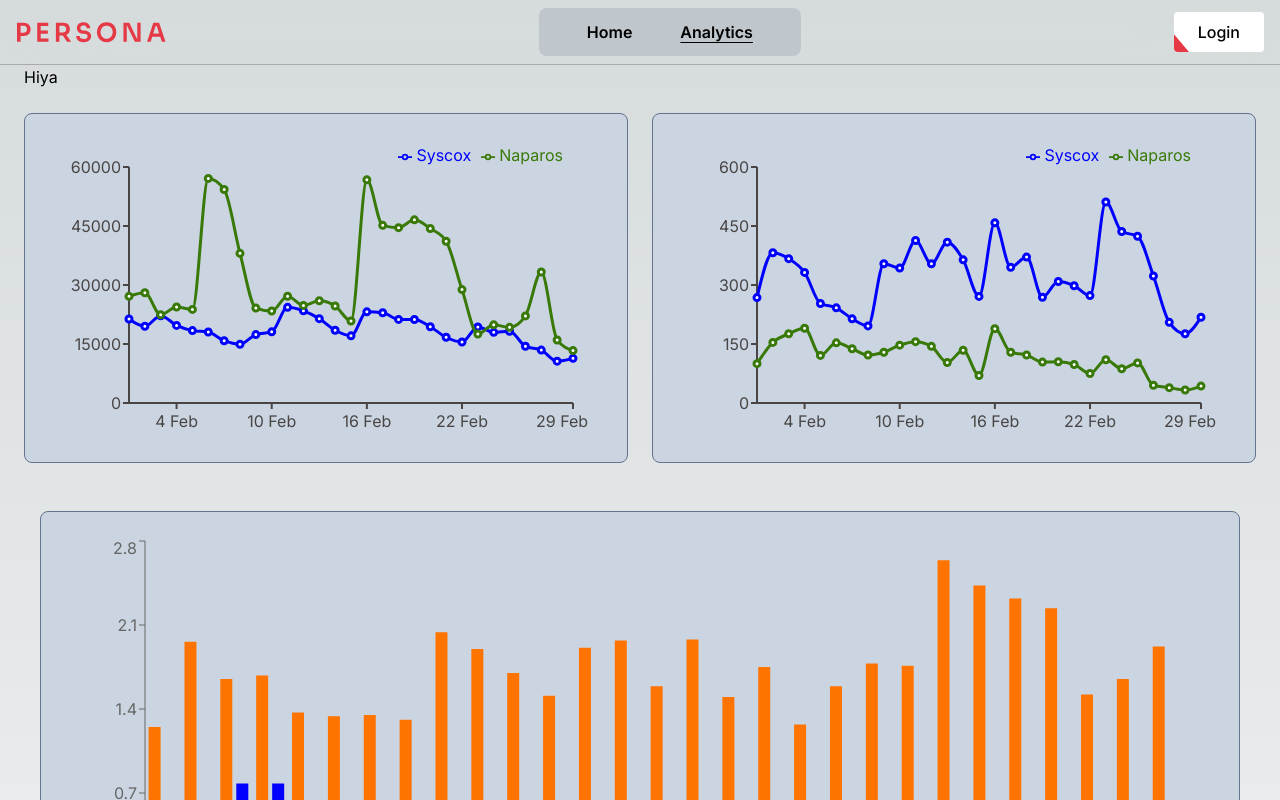
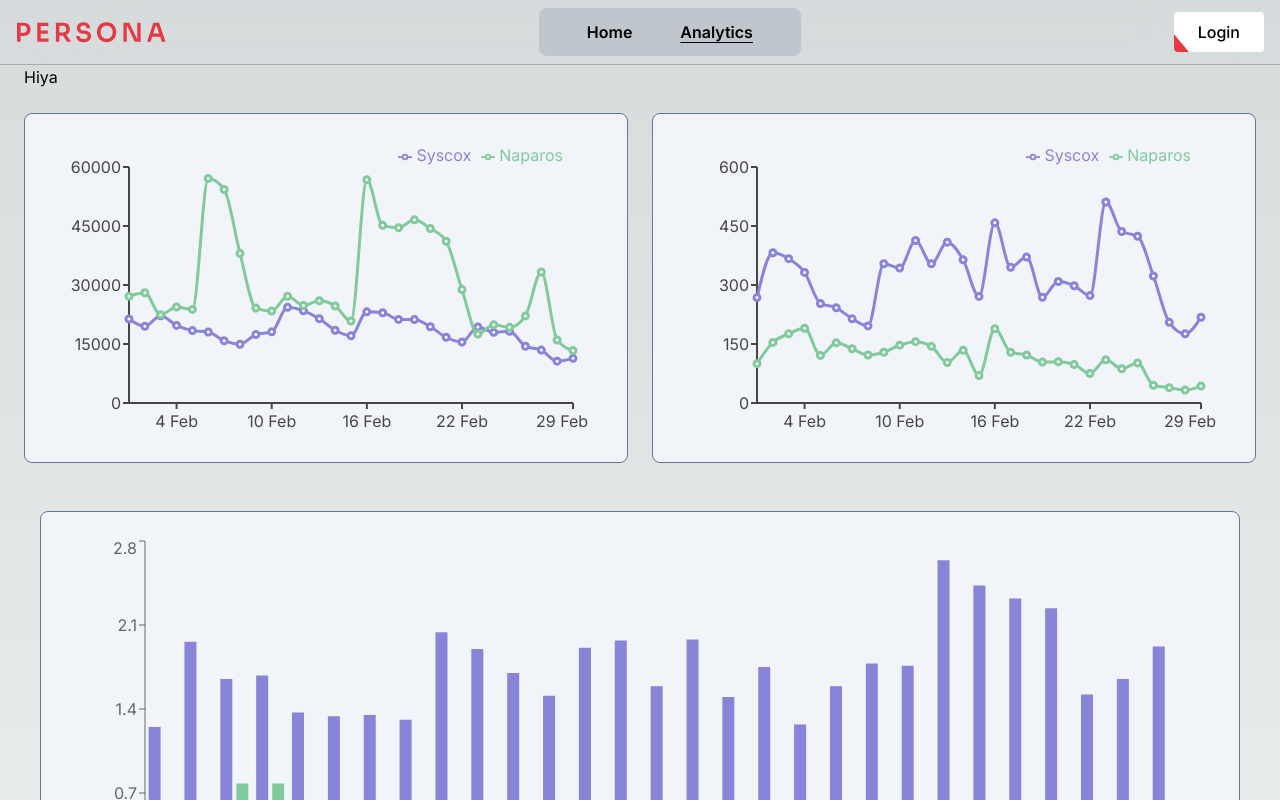
Before and after one commit to cdr7299/ad-anayltics-dash, a Next.js app: page /analytics in a window 1280 px wide. Shown: the top 800 px of the page. Built offline with nearby package versions, Linux system fonts and the light colour scheme.

Commit message:
refactor: move parsing to utils, add types while parsing data

```diff
--- a/app/analytics/_components/charts/_components/ad-clicks-plot/ad-clicks-plot.tsx
+++ b/app/analytics/_components/charts/_components/ad-clicks-plot/ad-clicks-plot.tsx
@@ -10,30 +10,12 @@ import {
 } from "recharts";
 
 import advertiser_data from "@/app/_data/advertiser_data.json";
-const colors = [
-  "#0000ff",
-  "#387908",
-  "#ff0000",
-  "#ff7300",
-  "#ff00ff",
-  "#ffff00",
-  "#00ff00",
-  "#00ffff",
-];
-const monthNames = [
-  "Jan",
-  "Feb",
-  "Mar",
-  "Apr",
-  "May",
-  "Jun",
-  "Jul",
-  "Aug",
-  "Sept",
-  "Oct",
-  "Nov",
-  "Dec",
-];
+import {
+  getFormattedDate,
+  getParsedClicksByAdvertiser,
+} from "../../charts.utils";
+import { CHART_COLORS } from "../../charts.constants";
+
 export interface AdvertiserData {
   advertiser: string;
   date: string;
@@ -42,27 +24,22 @@ export interface AdvertiserData {
   ctr: number;
 }
 
-const LineChartPlot = () => {
-  const data: AdvertiserData[] = advertiser_data;
-  const advertisers = [...new Set(data.map((item) => item.advertiser))];
-  const dates = [...new Set(data.map((item) => item.date))];
-
-  const combinedData = dates.map((date) => {
-    let dateEntry = { date };
-    data.forEach((item) => {
-      if (item.date === date) {
-        dateEntry[item.advertiser] = item.clicks;
-      }
-    });
-    return dateEntry;
-  });
-  const renderCustomLabel = ({ payload, x, y, width, height, value }) => {
-    const formattedDate = new Date(payload.value);
-    const day = formattedDate.getDate();
-
-    const month = monthNames[formattedDate.getMonth()];
-
-    const finalDate = `${day} ${month}`;
+const LineChartPlot = ({
+  advertiser_data,
+}: {
+  advertiser_data: AdvertiserData[];
+}) => {
+  const { data, advertisers } = getParsedClicksByAdvertiser(advertiser_data);
+  const renderCustomLabel = ({
+    payload,
+    x,
+    y,
+  }: {
+    payload: { value: string };
+    x: string | number;
+    y: string | number;
+  }) => {
+    const date = getFormattedDate(payload.value);
     return (
       <text
         x={x}
@@ -70,7 +47,7 @@ const LineChartPlot = () => {
         fill="#494545"
         textAnchor="middle"
         dy={16}
-      >{`${finalDate}`}</text>
+      >{`${date}`}</text>
     );
   };
   return (
@@ -79,7 +56,7 @@ const LineChartPlot = () => {
         <LineChart
           width={500}
           height={300}
-          data={combinedData}
+          data={data}
           margin={{
             top: 5,
             right: 30,
@@ -102,7 +79,7 @@ const LineChartPlot = () => {
               key={advertiser}
               type="monotone"
               dataKey={advertiser}
-              stroke={colors[index % colors.length]}
+              stroke={CHART_COLORS[index % CHART_COLORS.length]}
               strokeWidth="3"
             />
           ))}
--- a/app/analytics/_components/charts/_components/ad-impressions-plot/ad-impressions-plot.tsx
+++ b/app/analytics/_components/charts/_components/ad-impressions-plot/ad-impressions-plot.tsx
@@ -1,6 +1,4 @@
 import {
-  CartesianGrid,
-  Label,
   Legend,
   Line,
   LineChart,
@@ -10,54 +8,31 @@ import {
   YAxis,
 } from "recharts";
 
-import advertiser_data from "@/app/_data/advertiser_data.json";
 import { AdvertiserData } from "@/types/advertiser-data";
-const monthNames = [
-  "Jan",
-  "Feb",
-  "Mar",
-  "Apr",
-  "May",
-  "Jun",
-  "Jul",
-  "Aug",
-  "Sept",
-  "Oct",
-  "Nov",
-  "Dec",
-];
-const colors = [
-  "#0000ff",
-  "#387908",
-  "#ff0000",
-  "#ff7300",
-  "#ff00ff",
-  "#ffff00",
-  "#00ff00",
-  "#00ffff",
-];
+import {
+  getFormattedDate,
+  getParsedImpressionsByAdvertiser,
+} from "../../charts.utils";
+import { CHART_COLORS } from "../../charts.constants";
 
-const LineChartPlot = () => {
-  const data: AdvertiserData[] = advertiser_data;
-  const advertisers = [...new Set(data.map((item) => item.advertiser))];
-  const dates = [...new Set(data.map((item) => item.date))];
+const LineChartPlot = ({
+  advertiser_data,
+}: {
+  advertiser_data: AdvertiserData[];
+}) => {
+  const { data, advertisers } =
+    getParsedImpressionsByAdvertiser(advertiser_data);
 
-  const combinedData = dates.map((date) => {
-    let dateEntry = { date };
-    data.forEach((item) => {
-      if (item.date === date) {
-        dateEntry[item.advertiser] = item.impressions;
-      }
-    });
-    return dateEntry;
-  });
-  const renderCustomLabel = ({ payload, x, y, width, height, value }) => {
-    const formattedDate = new Date(payload.value);
-    const day = formattedDate.getDate();
-
-    const month = monthNames[formattedDate.getMonth()];
-
-    const finalDate = `${day} ${month}`;
+  const renderCustomLabel = ({
+    payload,
+    x,
+    y,
+  }: {
+    payload: { value: string };
+    x: string | number;
+    y: string | number;
+  }) => {
+    const date = getFormattedDate(payload.value);
     return (
       <text
         x={x}
@@ -65,7 +40,7 @@ const LineChartPlot = () => {
         fill="#494545"
         textAnchor="middle"
         dy={16}
-      >{`${finalDate}`}</text>
+      >{`${date}`}</text>
     );
   };
   return (
@@ -74,7 +49,7 @@ const LineChartPlot = () => {
         <LineChart
           width={500}
           height={300}
-          data={combinedData}
+          data={data}
           margin={{
             top: 5,
             right: 30,
@@ -88,11 +63,7 @@ const LineChartPlot = () => {
             stroke="#494545"
             tick={renderCustomLabel}
           />
-          <YAxis
-            strokeWidth={2}
-            stroke="#494545"
-            // label={{ value: "Impressions", angle: -90, position: "insideLeft" }}
-          ></YAxis>
+          <YAxis strokeWidth={2} stroke="#494545"></YAxis>
           <Tooltip />
           <Legend align="right" verticalAlign="top" />
 
@@ -101,7 +72,7 @@ const LineChartPlot = () => {
               key={advertiser}
               type="monotone"
               dataKey={advertiser}
-              stroke={colors[index % colors.length]}
+              stroke={CHART_COLORS[index % CHART_COLORS.length]}
               strokeWidth="3"
             />
           ))}
--- a/app/analytics/_components/charts/_components/ctr-bar-plot/ctr-bar-plot.tsx
+++ b/app/analytics/_components/charts/_components/ctr-bar-plot/ctr-bar-plot.tsx
@@ -7,39 +7,23 @@ import {
   Legend,
   Bar,
 } from "recharts";
-import advertiser_data from "@/app/_data/advertiser_data.json";
 import { AdvertiserData } from "@/types/advertiser-data";
-const colors = [
-  "#ff7300",
-  "#0000ff",
-  "#ff00ff",
-  "#387908",
-  "#ff0000",
-  "#ffff00",
-  "#00ff00",
-  "#00ffff",
-];
-const BarChartPlot = () => {
-  const data: AdvertiserData[] = advertiser_data;
-  const advertisers = [...new Set(data.map((item) => item.advertiser))];
-  const dates = [...new Set(data.map((item) => item.date))];
+import { getCtrByAdvertiser } from "../../charts.utils";
+import { CHART_COLORS } from "../../charts.constants";
 
-  const combinedData = dates.map((date) => {
-    let dateEntry = { date };
-    data.forEach((item) => {
-      if (item.date === date) {
-        dateEntry[item.advertiser] = item.ctr;
-      }
-    });
-    return dateEntry;
-  });
+const BarChartPlot = ({
+  advertiser_data,
+}: {
+  advertiser_data: AdvertiserData[];
+}) => {
+  const { data, advertisers } = getCtrByAdvertiser(advertiser_data);
   return (
     <>
       <ResponsiveContainer width="100%" height="100%">
         <BarChart
           width={730}
           height={250}
-          data={combinedData}
+          data={data}
           margin={{
             top: 5,
             right: 30,
@@ -55,7 +39,7 @@ const BarChartPlot = () => {
             <Bar
               key={advertiser}
               dataKey={advertiser}
-              fill={colors[index % colors.length]}
+              fill={CHART_COLORS[index % CHART_COLORS.length]}
             />
           ))}
         </BarChart>
--- a/app/analytics/_components/charts/charts.tsx
+++ b/app/analytics/_components/charts/charts.tsx
@@ -3,7 +3,8 @@ import AdImpressions from "./_components/ad-impressions-plot";
 import AdClicks from "./_components/ad-clicks-plot";
 import BarChartPlot from "./_components/ctr-bar-plot/ctr-bar-plot";
 import CountryImpressionsPlot from "./_components/country-impressions-plot";
-
+import advertiser_data from "@/app/_data/advertiser_data.json";
+import country_data from "@/app/_data/country_data.json";
 const Charts = () => {
   return (
     <div className="size-full flex flex-col px-6">
@@ -41,21 +42,21 @@ const Charts = () => {
       </section> */}
       <section className="w-full rounded-lg">Hiya</section>
       <section className="flex my-6 gap-6">
-        <div className="w-1/2 h-[350px] bg-slate-300 border-[1px] border-slate-500 rounded-lg p-6">
-          <AdImpressions />
+        <div className="w-1/2 h-[350px] bg-slate-100 border-[1px] border-slate-500 rounded-lg p-6">
+          <AdImpressions advertiser_data={advertiser_data} />
         </div>
 
-        <div className="w-1/2 h-[350px] bg-slate-300 border-[1px] border-slate-500 rounded-lg p-6">
-          <AdClicks />
+        <div className="w-1/2 h-[350px] bg-slate-100 border-[1px] border-slate-500 rounded-lg p-6">
+          <AdClicks advertiser_data={advertiser_data} />
         </div>
       </section>
 
       <section className="flex flex-col my-6 px-4 gap-6">
-        <div className=" w-full h-[450px] bg-slate-300 border-[1px] border-slate-500 rounded-lg p-6">
-          <BarChartPlot />
+        <div className=" w-full h-[450px] bg-slate-100 border-[1px] border-slate-500 rounded-lg p-6">
+          <BarChartPlot advertiser_data={advertiser_data} />
         </div>
-        <div className=" w-full h-[700px] bg-slate-300 border-[1px] border-slate-500 rounded-lg p-6">
-          <CountryImpressionsPlot />
+        <div className=" w-full h-[700px] bg-slate-100 border-[1px] border-slate-500 rounded-lg p-6">
+          <CountryImpressionsPlot country_data={country_data} />
         </div>
       </section>
     </div>
--- /dev/null
+++ b/app/analytics/_components/charts/charts.utils.ts
@@ -0,0 +1,93 @@
+import { AdvertiserData } from "@/types/advertiser-data";
+import { MONTH_NAMES } from "./charts.constants";
+import { CountryData } from "@/types/country-data";
+
+//TODO: Make type inference work better, intermediate data structures are not optimal probably
+
+const getFormattedDate = (dateString: string) => {
+  const formattedDate = new Date(dateString);
+  const day = formattedDate.getDate() || "";
+  const month = MONTH_NAMES[formattedDate.getMonth()] || "";
+  return `${day} ${month}`;
+};
+
+const getUniqueAdvertisersAndUniqueDates = (
+  advertiser_data: AdvertiserData[]
+) => {
+  const advertisers = [
+    ...new Set(advertiser_data.map((item) => item.advertiser)),
+  ];
+  const dates = [...new Set(advertiser_data.map((item) => item.date))];
+  return { advertisers, dates };
+};
+
+const getParsedImpressionsByAdvertiser = (
+  advertiser_data: AdvertiserData[]
+) => {
+  const { advertisers, dates } =
+    getUniqueAdvertisersAndUniqueDates(advertiser_data);
+  const combinedData = dates.map((date) => {
+    let dateEntry: { [key: string]: number | string } = { date };
+    advertiser_data.forEach((item) => {
+      if (item.date === date) {
+        dateEntry[item.advertiser] = item.impressions;
+      }
+    });
+    return dateEntry;
+  });
+  return { advertisers, data: combinedData };
+};
+
+const getParsedClicksByAdvertiser = (advertiser_data: AdvertiserData[]) => {
+  const { advertisers, dates } =
+    getUniqueAdvertisersAndUniqueDates(advertiser_data);
+  const combinedData = dates.map((date) => {
+    let dateEntry: { [key: string]: number | string } = { date };
+    advertiser_data.forEach((item) => {
+      if (item.date === date) {
+        dateEntry[item.advertiser] = item.clicks;
+      }
+    });
+    return dateEntry;
+  });
+  return { advertisers, data: combinedData };
+};
+
+const getCtrByAdvertiser = (advertiser_data: AdvertiserData[]) => {
+  const { advertisers, dates } =
+    getUniqueAdvertisersAndUniqueDates(advertiser_data);
+  const combinedData = dates.map((date) => {
+    let dateEntry: { [key: string]: number | string } = { date };
+    advertiser_data.forEach((item) => {
+      if (item.date === date) {
+        dateEntry[item.advertiser] = item.ctr;
+      }
+    });
+    return dateEntry;
+  });
+  return { advertisers, data: combinedData };
+};
+
+const getImpressionsByCountry = (country_data: CountryData[]) => {
+  let dict: { [key: string]: number } = {};
+  country_data.forEach((row) => {
+    if (dict[row.country]) {
+      dict[row.country] += row.impressions;
+    } else {
+      dict[row.country] = row.impressions;
+    }
+  });
+  let res: { country: string; impressions: number }[] = [];
+  Object.keys(dict).forEach((item) => {
+    res.push({ country: item, impressions: dict[item] });
+  });
+  return res;
+};
+
+export {
+  getParsedImpressionsByAdvertiser,
+  getFormattedDate,
+  getParsedClicksByAdvertiser,
+  getCtrByAdvertiser,
+  getImpressionsByCountry,
+};
--- /dev/null
+++ b/types/country-data.ts
@@ -0,0 +1,5 @@
+export interface CountryData {
+  advertiser: string;
+  impressions: number;
+  country: string;
+}
```
Also changed, not shown: app/analytics/_components/charts/_components/country-impressions-plot/country-impressions-plot.tsx (+6 -41 lines), app/analytics/_components/charts/charts.constants.ts (added, +35 -0 lines).
